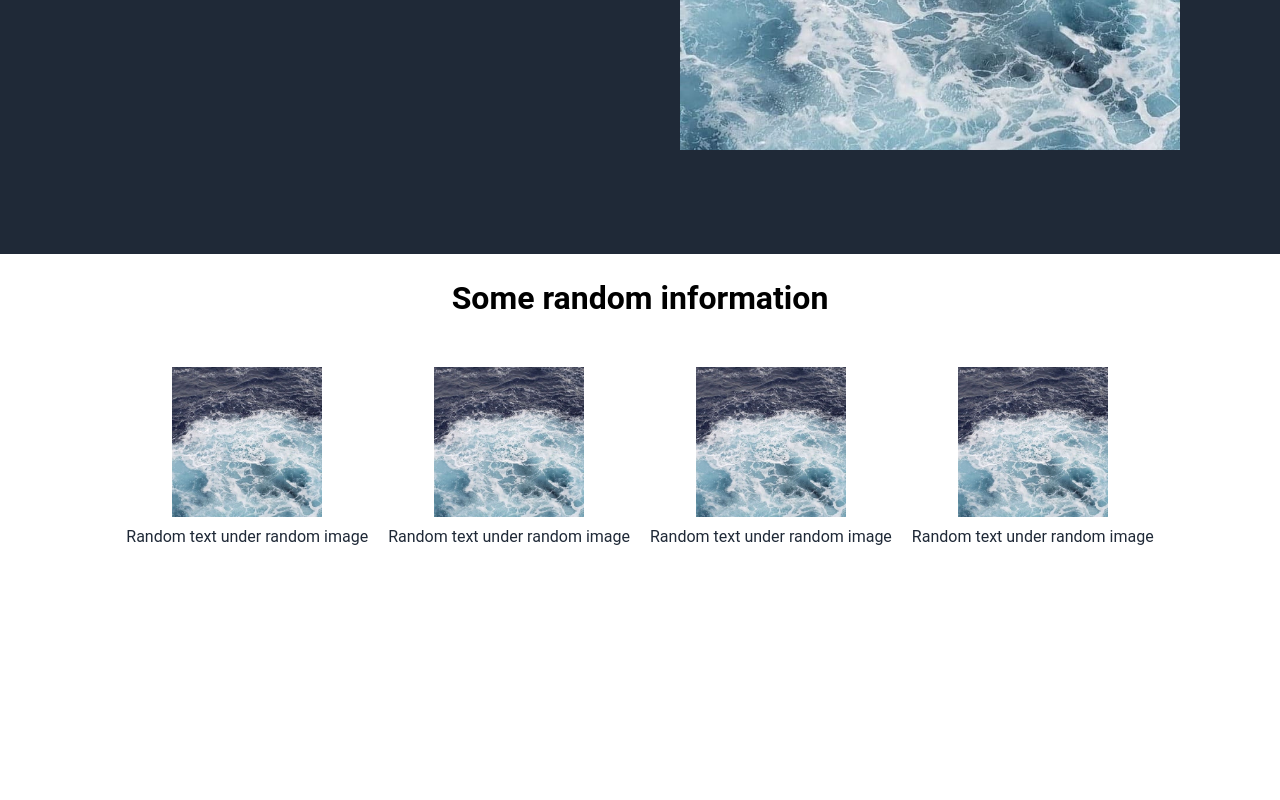
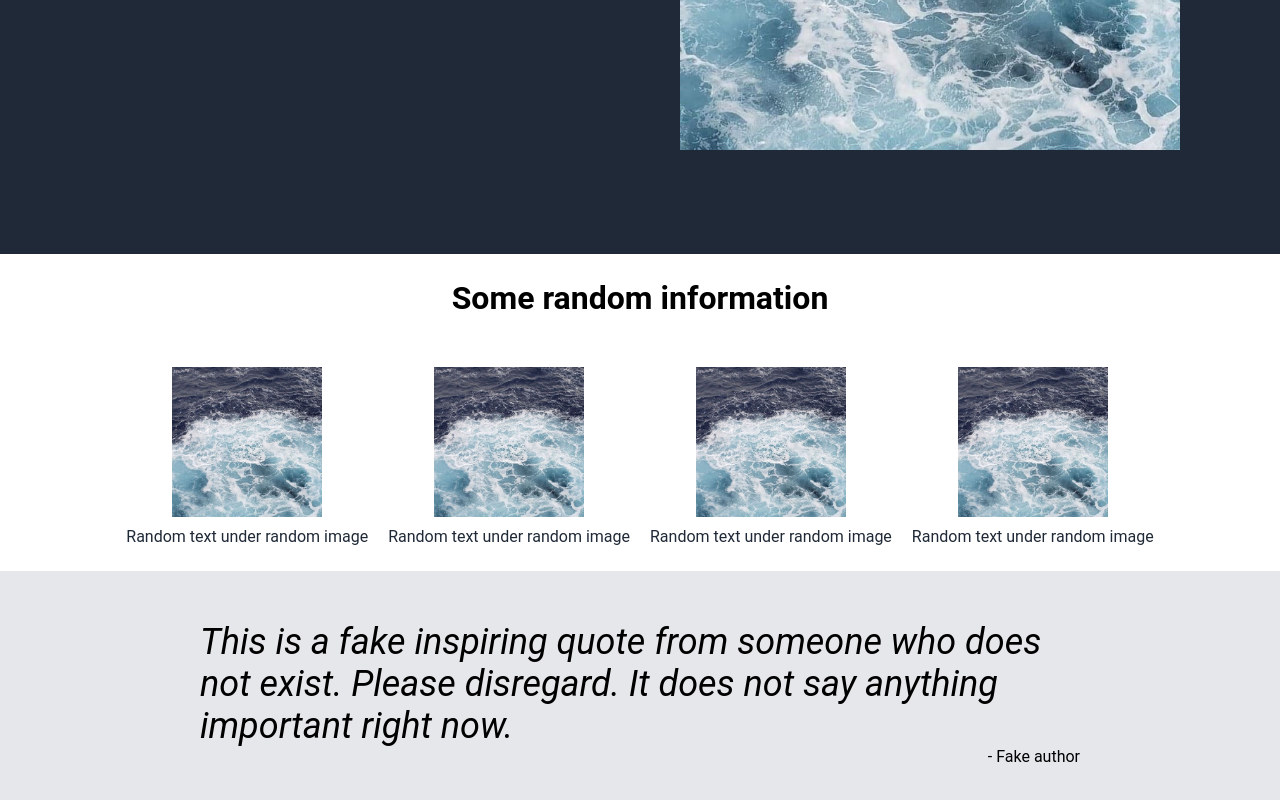
Before and after one commit to laurencrtr/odin-landing-page, a plain HTML site: page index.html in a window 1280 px wide. Shown: the part 538-1338 px from the top of the page. Before the commit the page ends 1109 px from the top, so only its background shows below. Drawn offline with Linux system fonts and the light colour scheme.

Commit message:
Change style and padding for page

```diff
--- a/index.html
+++ b/index.html
@@ -58,7 +58,8 @@
         </div>
 
         <div class="mid-3">
-
+            <p class="quote">This is a fake inspiring quote from someone who does not exist. Please disregard. It does not say anything important right now.</p>
+            <p class="author">- Fake author</p>
         </div>
 
         <div class="footer-box">
--- a/styles.css
+++ b/styles.css
@@ -78,7 +78,7 @@ button {
     display: flex;
     justify-content: center;
     align-items: center;
-    padding: 25px;
+    padding: 25px 100px;
     background-color: white;
     color: #1F2937;
     gap: 20px;
@@ -96,3 +96,21 @@ button {
     gap: 10px;
     text-align: center;
 }
+
+.mid-3 {
+    display: flex;
+    flex-direction: column;
+    color: black;
+    background-color: #E5E7EB;
+    padding: 50px 200px;
+}
+
+.quote {
+    font-size: 36px;
+    font-style: italic;
+}
+
+.author {
+    display: flex;
+    justify-content: flex-end;
+}
```
